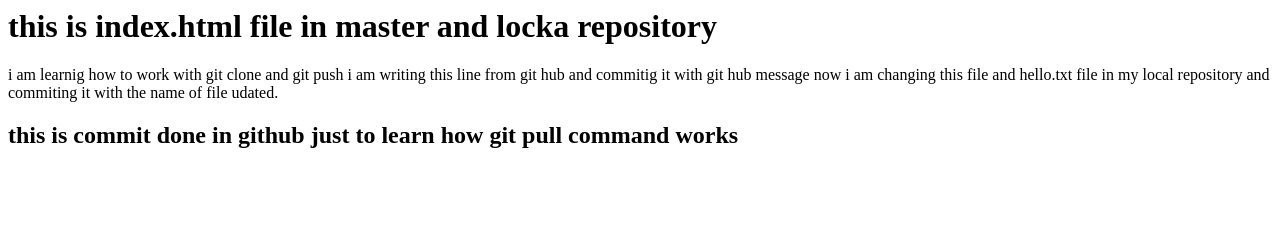
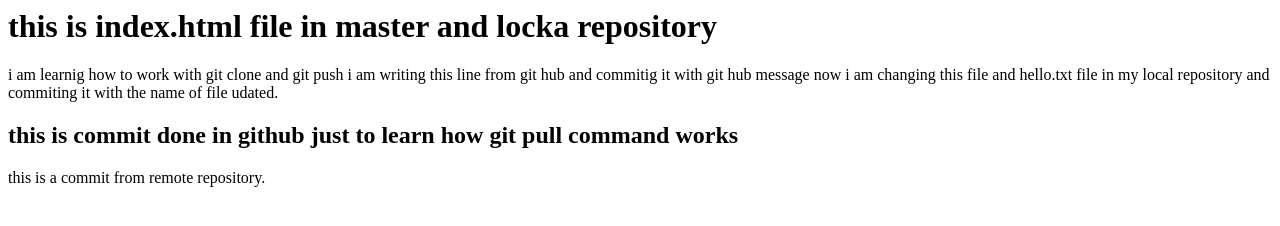
Before and after one commit to suggestiontechnical/project, a plain HTML site: page index.html in a window 1280 px wide. Drawn offline with Linux system fonts and the light colour scheme.

Commit message:
remote repository

```diff
--- a/index.html
+++ b/index.html
@@ -9,4 +9,5 @@
         i am writing this line from git hub and commitig it with git hub message
         now i am changing this file and hello.txt file in my local repository and commiting it with the name of file udated.
         <h2>this is commit done in github just to learn how git pull command works</h2>
+        this is a commit from remote repository.
 </html>
```
